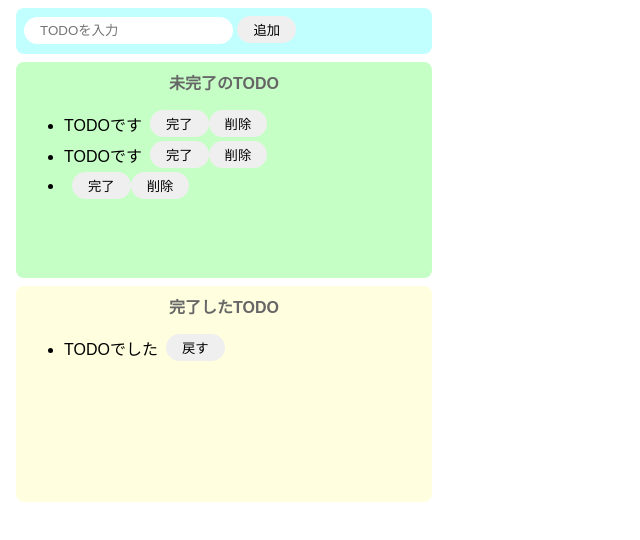
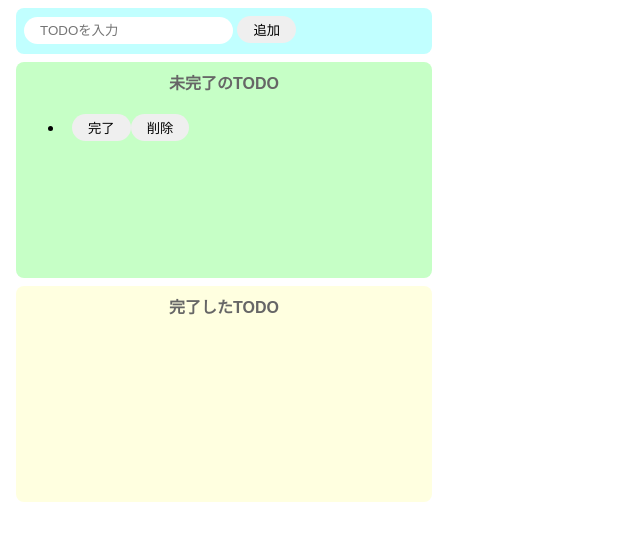
Before and after one commit to yazawayuma1203/todoApplication_JS, a website built with Parcel: page index.html in a window 1280 px wide. Both pictures are taken after a click on the button "追加". Shown: the whole page, without its empty margins (0-640 px from the left). Built offline with nearby package versions, Linux system fonts and the light colour scheme.

Commit message:
全機能実装 TODOアプリの全機能を実装しました。

```diff
--- a/index.html
+++ b/index.html
@@ -13,25 +13,13 @@
     <div class="incomplete-area">
       <p class="title">未完了のTODO</p>
       <ul id="incomplete-list">
-        <div class="list-row">
-          <li>TODOです</li>
-          <button>完了</button>
-          <button>削除</nbutton>
-        </div>
-        <div class="list-row">
-            <li>TODOです</li>
-            <button>完了</button>
-            <button>削除</nbutton>
-        </div>
+        <div class="list-row"></div>
       </ul>
     </div>
     <div class="complete-area">
       <p class="title">完了したTODO</p>
       <ul id="complete-list">
-        <div class="list-row">
-          <li>TODOでした</li>
-          <button>戻す</button>
-        </div>
+        <div class="list-row"></div>
       </ul>
     </div>
     <script src="src/index.js"></script>
--- a/src/index.js
+++ b/src/index.js
@@ -5,13 +5,23 @@ const onClickAdd = () => {
   const inputText = document.getElementById("add-text").value;
   document.getElementById("add-text").value = "";
 
+  createIncompleteList(inputText);
+};
+
+//未完了リストから指定の要素を削除する関数
+const deleteFromcompleteList = (target) => {
+  document.getElementById("incomplete-list").removeChild(target);
+};
+
+//未完了リストに追加する関数
+const createIncompleteList = (text) => {
   //divを生成
   const div = document.createElement("div");
   div.className = "list-row";
 
   //liを生成
   const li = document.createElement("li");
-  li.innerText = inputText;
+  li.innerText = text;
 
   //button(完了)タグ作成
   const completeButton = document.createElement("button");
@@ -36,6 +46,15 @@ const onClickAdd = () => {
     //butotonタグ生成
     const backButton = document.createElement("button");
     backButton.innerText = "戻す";
+    backButton.addEventListener("click", () => {
+      //押された戻すボタンの親タグ(div)を完了リストから削除
+      const deleteTarget = backButton.parentNode;
+      document.getElementById("complete-list").removeChild(deleteTarget);
+
+      //テキストを取得
+      const text = backButton.parentNode.firstChild.innerText;
+      createIncompleteList(text);
+    });
 
     //divタグの子要素に各要素を設定
     addTarget.appendChild(li);
@@ -62,11 +81,6 @@ const onClickAdd = () => {
   document.getElementById("incomplete-list").appendChild(div);
 };
 
-//未完了リストから指定の要素を削除
-const deleteFromcompleteList = (target) => {
-  document.getElementById("incomplete-list").removeChild(target);
-};
-
 document
   .getElementById("add-button")
   .addEventListener("click", () => onClickAdd());
```
